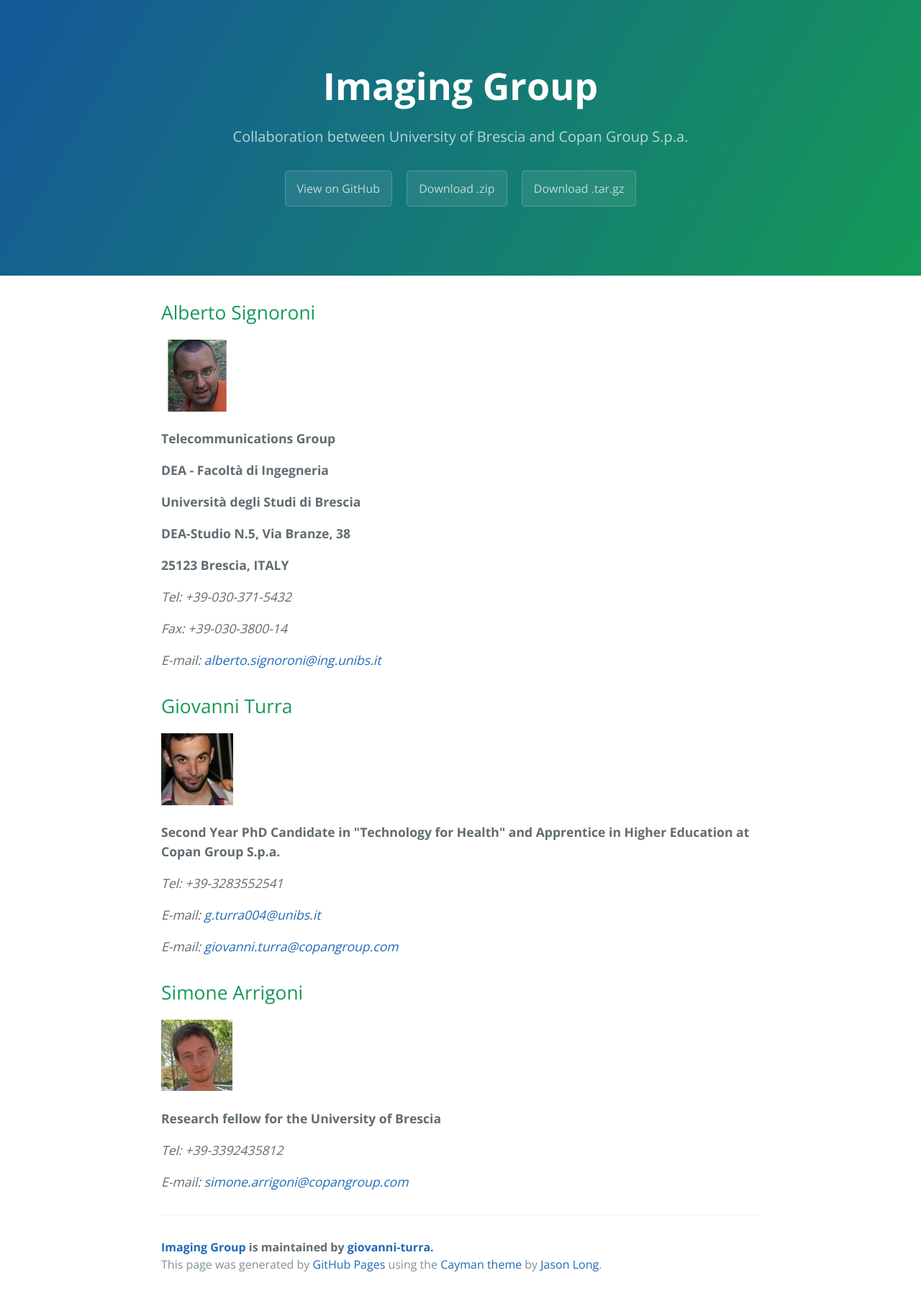
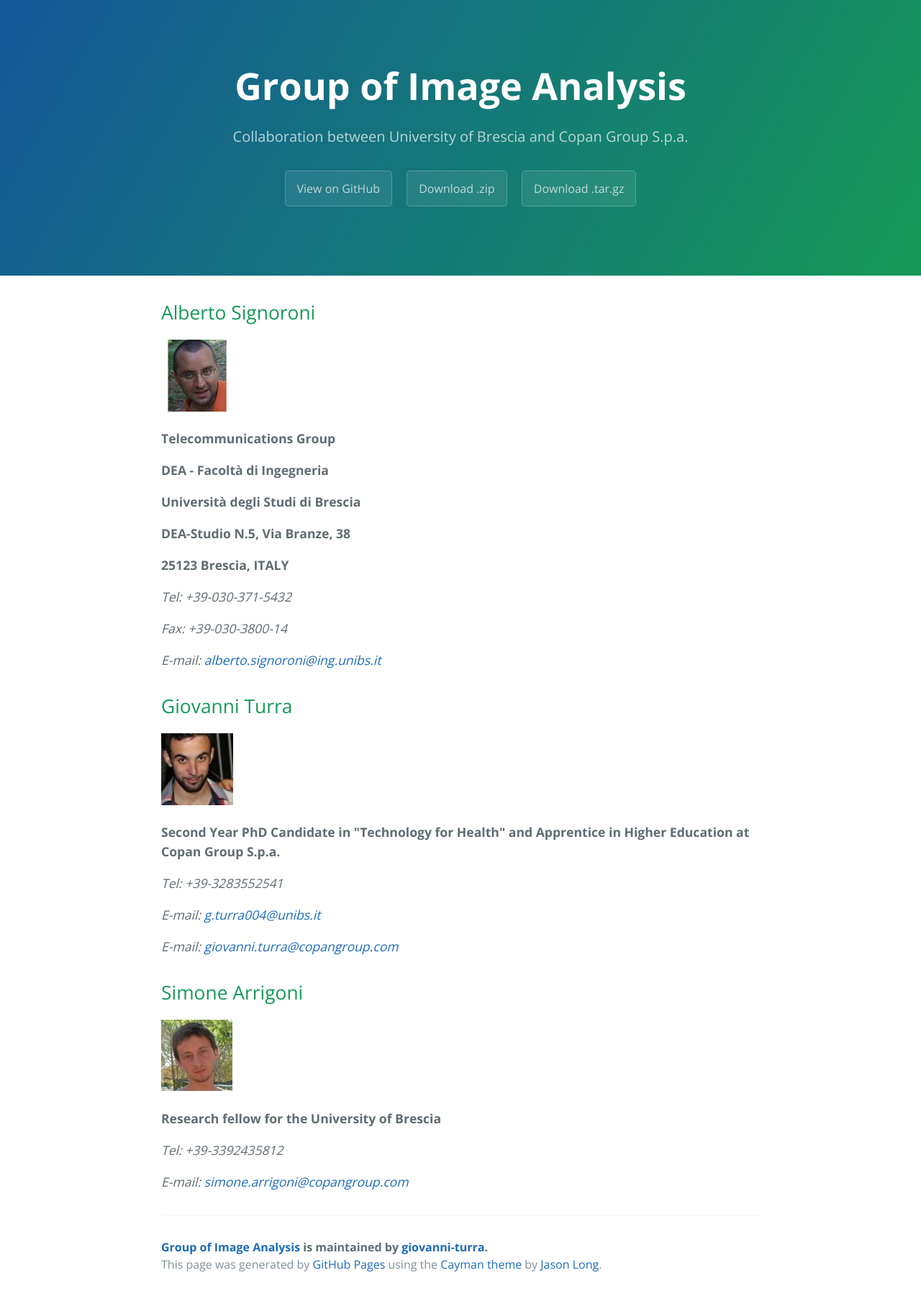
Before and after one commit to giovanni-turra/imaging_unibs_copan.github.io, a plain HTML site: page index.html in a window 1280 px wide. Shown: the whole page at 72% size. Drawn offline with nearby package versions, Linux system fonts and the light colour scheme.

```diff
--- a/index.html
+++ b/index.html
@@ -2,7 +2,7 @@
 <html lang="en-us">
   <head>
     <meta charset="UTF-8">
-    <title>Imaging Group by giovanni-turra</title>
+    <title>Group of Image Analysis by giovanni-turra</title>
     <meta name="viewport" content="width=device-width, initial-scale=1">
     <link rel="stylesheet" type="text/css" href="stylesheets/normalize.css" media="screen">
     <link href='https://fonts.googleapis.com/css?family=Open+Sans:400,700' rel='stylesheet' type='text/css'>
@@ -11,7 +11,7 @@
   </head>
   <body>
     <section class="page-header">
-      <h1 class="project-name">Imaging Group</h1>
+      <h1 class="project-name">Group of Image Analysis</h1>
       <h2 class="project-tagline">Collaboration between University of Brescia and Copan Group S.p.a.</h2>
       <a href="https://github.com/giovanni-turra/imaging_unibs_copan.github.io" class="btn">View on GitHub</a>
       <a href="https://github.com/giovanni-turra/imaging_unibs_copan.github.io/zipball/master" class="btn">Download .zip</a>
@@ -65,7 +65,7 @@
 <p><em>E-mail: <a href="mailto:simone.arrigoni@copangroup.com">simone.arrigoni@copangroup.com</a></em></p>
 
       <footer class="site-footer">
-        <span class="site-footer-owner"><a href="https://github.com/giovanni-turra/imaging_unibs_copan.github.io">Imaging Group</a> is maintained by <a href="https://github.com/giovanni-turra">giovanni-turra</a>.</span>
+        <span class="site-footer-owner"><a href="https://github.com/giovanni-turra/imaging_unibs_copan.github.io">Group of Image Analysis</a> is maintained by <a href="https://github.com/giovanni-turra">giovanni-turra</a>.</span>
 
         <span class="site-footer-credits">This page was generated by <a href="https://pages.github.com">GitHub Pages</a> using the <a href="https://github.com/jasonlong/cayman-theme">Cayman theme</a> by <a href="https://twitter.com/jasonlong">Jason Long</a>.</span>
       </footer>
--- a/params.json
+++ b/params.json
@@ -1,5 +1,5 @@
 {
-  "name": "Imaging Group",
+  "name": "Group of Image Analysis",
   "tagline": "Collaboration between University of Brescia and Copan Group S.p.a.",
   "body": "## Alberto Signoroni\r\n\r\n![Alberto Signoroni](https://github.com/giovanni-turra/imaging_unibs_copan.github.io/blob/gh-pages/alberto_signoroni.jpg?raw=true)\r\n\r\n**Telecommunications Group**\r\n\r\n**DEA - Facoltà di Ingegneria**\r\n\r\n**Università degli Studi di Brescia**\r\n\r\n**DEA-Studio N.5, Via Branze, 38**\r\n\r\n**25123 Brescia, ITALY**\r\n\r\n_Tel: +39-030-371-5432_\r\n\r\n_Fax: +39-030-3800-14_\r\n\r\n_E-mail: alberto.signoroni@ing.unibs.it_\r\n\r\n## Giovanni Turra\r\n\r\n![Giovanni Turra](https://github.com/giovanni-turra/imaging_unibs_copan.github.io/blob/gh-pages/giovanni_turra.jpg?raw=true)\r\n\r\n**Second Year PhD Candidate in \"Technology for Health\" and Apprentice in Higher Education at Copan Group S.p.a.**\r\n\r\n_Tel: +39-3283552541_\r\n\r\n_E-mail: g.turra004@unibs.it_\r\n\r\n_E-mail: giovanni.turra@copangroup.com_\r\n\r\n## Simone Arrigoni\r\n\r\n![Simone Arrigoni](https://github.com/giovanni-turra/imaging_unibs_copan.github.io/blob/gh-pages/simone_arrigoni.jpg?raw=true)\r\n\r\n**Research fellow for the University of Brescia**\r\n\r\n_Tel: +39-3392435812_\r\n\r\n_E-mail: simone.arrigoni@copangroup.com_\r\n\r\n",
   "note": "Don't delete this file! It's used internally to help with page regeneration."
```
